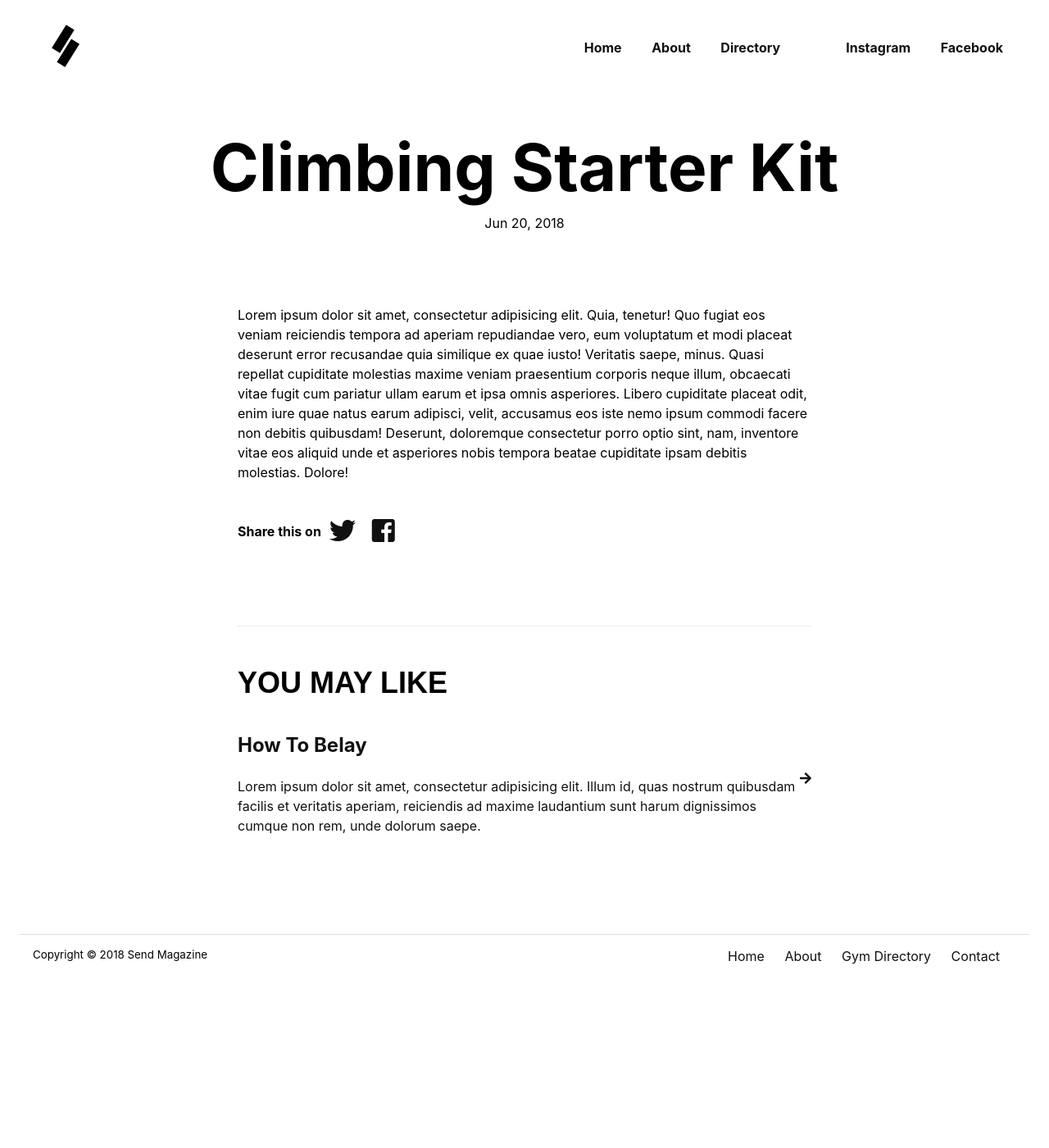
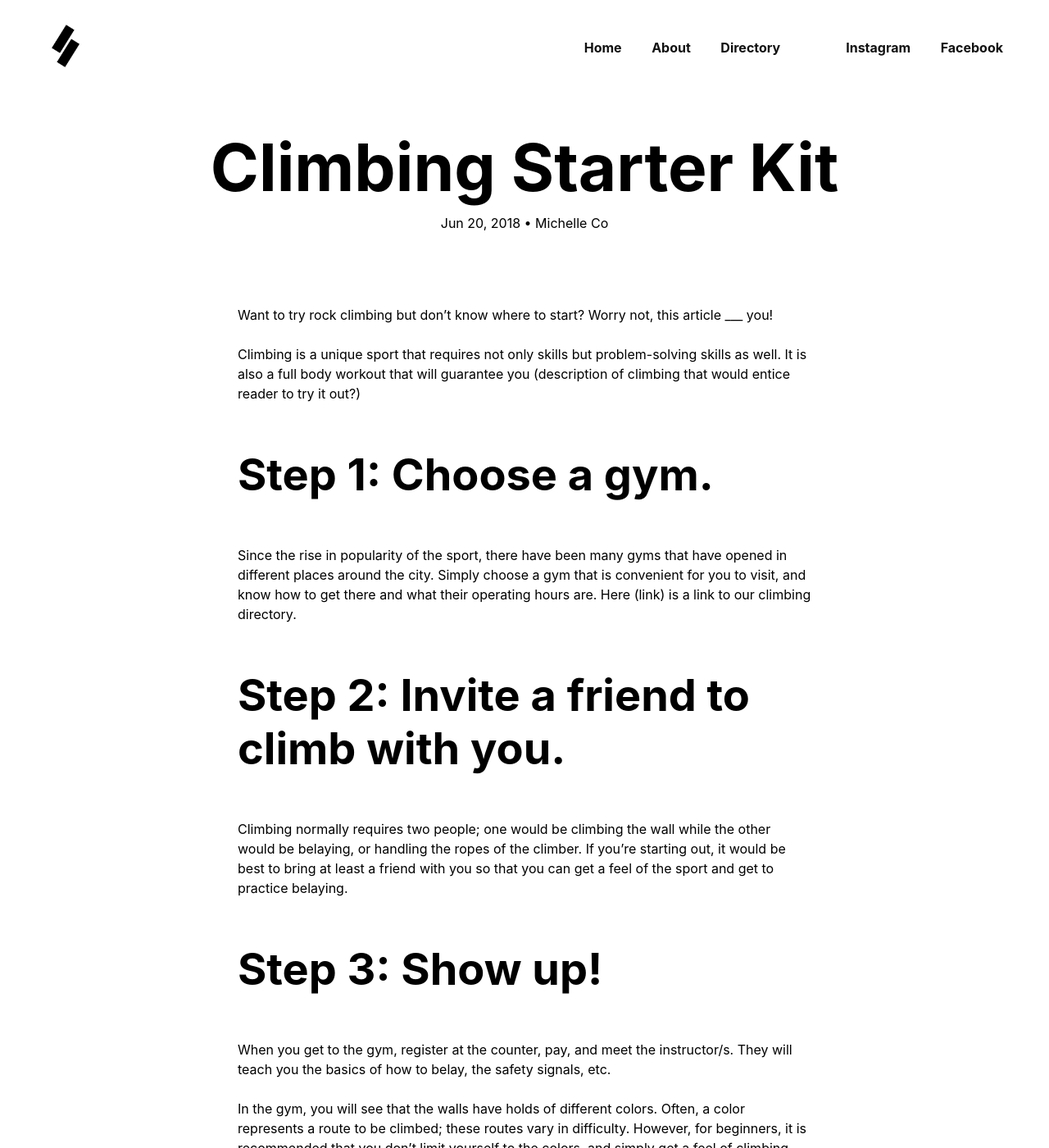
Before and after one commit to nickaguilos/sendmagazine, a Jekyll site: the page built from _posts/2018-06-20-starter-kit.md, in a window 1280 px wide and 1400 px high. Shown: the whole window at 82% size. Built offline with Jekyll 4.4.1, drawn with Linux system fonts in a browser that asks for light colours; nearby versions of some CDN libraries; some web fonts are replaced; some of the changed text lies outside the part shown.

```diff
--- a/_posts/2018-06-20-starter-kit.md
+++ b/_posts/2018-06-20-starter-kit.md
@@ -1,9 +1,35 @@
 ---
 layout: post
 title: "Climbing Starter Kit"
-Author: Michelle Co
+author: Michelle Co
 tag: other-articles
 excerpt: Lorem ipsum dolor sit amet, consectetur adipisicing elit. Consequatur consequuntur quasi vitae in nisi quibusdam recusandae eaque inventore, ea sunt, adipisci necessitatibus beatae voluptas. Impedit accusantium nisi iure nemo inventore.
 ---
 
-Lorem ipsum dolor sit amet, consectetur adipisicing elit. Quia, tenetur! Quo fugiat eos veniam reiciendis tempora ad aperiam repudiandae vero, eum voluptatum et modi placeat deserunt error recusandae quia similique ex quae iusto! Veritatis saepe, minus. Quasi repellat cupiditate molestias maxime veniam praesentium corporis neque illum, obcaecati vitae fugit cum pariatur ullam earum et ipsa omnis asperiores. Libero cupiditate placeat odit, enim iure quae natus earum adipisci, velit, accusamus eos iste nemo ipsum commodi facere non debitis quibusdam! Deserunt, doloremque consectetur porro optio sint, nam, inventore vitae eos aliquid unde et asperiores nobis tempora beatae cupiditate ipsam debitis molestias. Dolore!
+Want to try rock climbing but don’t know where to start? Worry not, this article ___ you!
+
+Climbing is a unique sport that requires not only skills but problem-solving skills as well. It is also a full body workout that will guarantee you  (description of climbing that would entice reader to try it out?)
+
+### Step 1: Choose a gym.
+
+Since the rise in popularity of the sport, there have been many gyms that have opened in different places around the city. Simply choose a gym that is convenient for you to visit, and know how to get there and what their operating hours are. Here (link) is a link to our climbing directory.
+
+### Step 2: Invite a friend to climb with you.
+
+Climbing normally requires two people; one would be climbing the wall while the other would be belaying, or handling the ropes of the climber. If you’re starting out, it would be best to bring at least a friend with you so that you can get a feel of the sport and get to practice belaying.
+
+### Step 3: Show up!
+
+When you get to the gym, register at the counter, pay, and meet the instructor/s. They will teach you the basics of how to belay, the safety signals, etc.
+
+In the gym, you will see that the walls have holds of different colors. Often, a color represents a route to be climbed; these routes vary in difficulty. However, for beginners, it is recommended that you don’t limit yourself to the colors, and simply get a feel of climbing the wall. The more often you visit the gym, the more you get used to the feel of climbing and the stronger you become.
+
+Don’t forget to wear comfortable clothes and to bring a water jug to hydrate yourself.
+
+### Step 4: Rent equipment.
+
+The main equipment needed for climbing include climbing harnesses and shoes; the former is required for top-rope climbing and can be rented in the gym, the latter is not required but would greatly help in climbing it clings onto even the smallest of holds.
+
+### Step 5: Have fun!
+
+Climbing exercises not only the body but also the mind. It teaches you to move beyond your comfort zone all while having so much fun. Get out there and climb a wall!
--- /dev/null
+++ b/google419d645a97158e4b.html
@@ -0,0 +1 @@
+google-site-verification: google419d645a97158e4b.html
```
Also changed, not shown: contact.md (+2 -2 lines).
